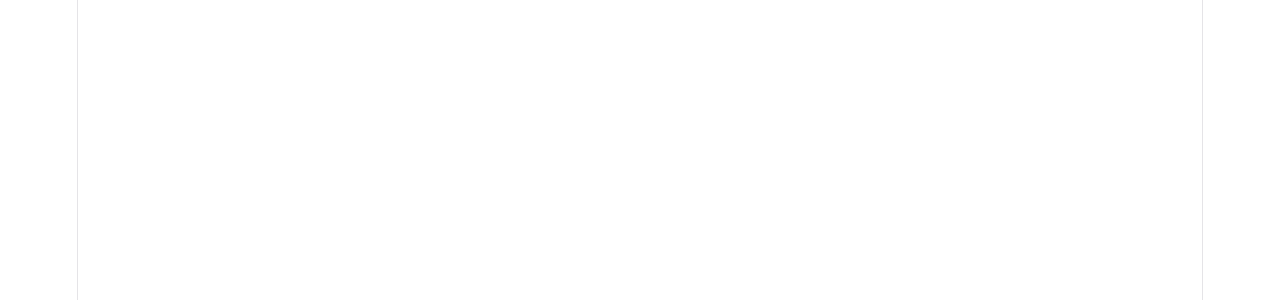
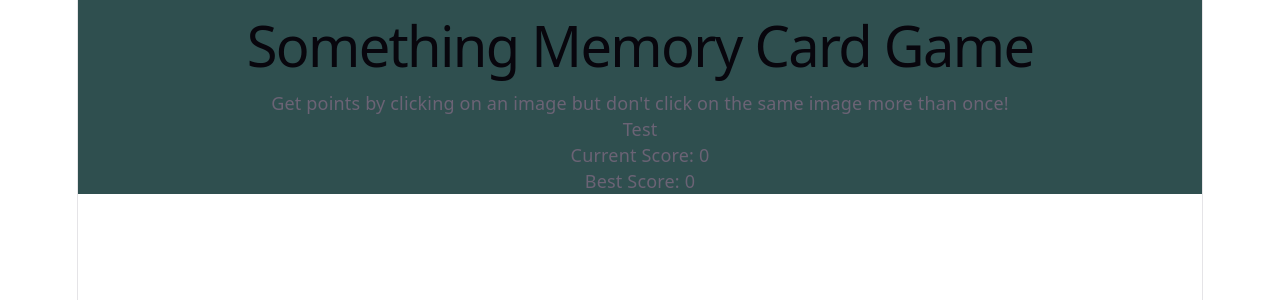
Before and after one commit to coffee-kiwi/react-memorycard-game, a React (Vite) app: page / in a window 1280 px wide. Shown: the top 300 px of the page. Built offline with nearby package versions, Linux system fonts and the light colour scheme.

Commit message:
Feat: Add header and Scoreboard component base

```diff
--- a/src/App.jsx
+++ b/src/App.jsx
@@ -1,12 +1,21 @@
 import { useState } from 'react'
 import './App.css'
+import Scoreboard from './components/Scoreboard.jsx';
 
 function App() {
   // const [count, setCount] = useState(0)
 
   return (
     <>
+      <header style={{ backgroundColor: "darkslategrey"}}>
+        <h1>Something Memory Card Game</h1>
+        <p>Get points by clicking on an image but don't click on the same image more than once!</p>
+        <Scoreboard/>
+      </header>
 
+      <main>
+
+      </main>
 
       {/* <section id="center">
         <div className="hero">
--- a/src/components/Scoreboard.jsx
+++ b/src/components/Scoreboard.jsx
@@ -0,0 +1,18 @@
+import { useRef } from 'react';
+
+export default function Scoreboard() {
+    // const currentScore = useRef(0);
+    // const bestScore = useRef(0);
+    const gameState = {
+                        currentScore: useRef(0),
+                        bestScore: useRef(0)
+                    }
+
+    return (
+        <div className="scoreboard">
+            <p>Test</p>
+            <p>Current Score: {gameState.currentScore.current}</p>
+            <p>Best Score: {gameState.bestScore.current}</p>
+        </div>
+    );
+}
```
